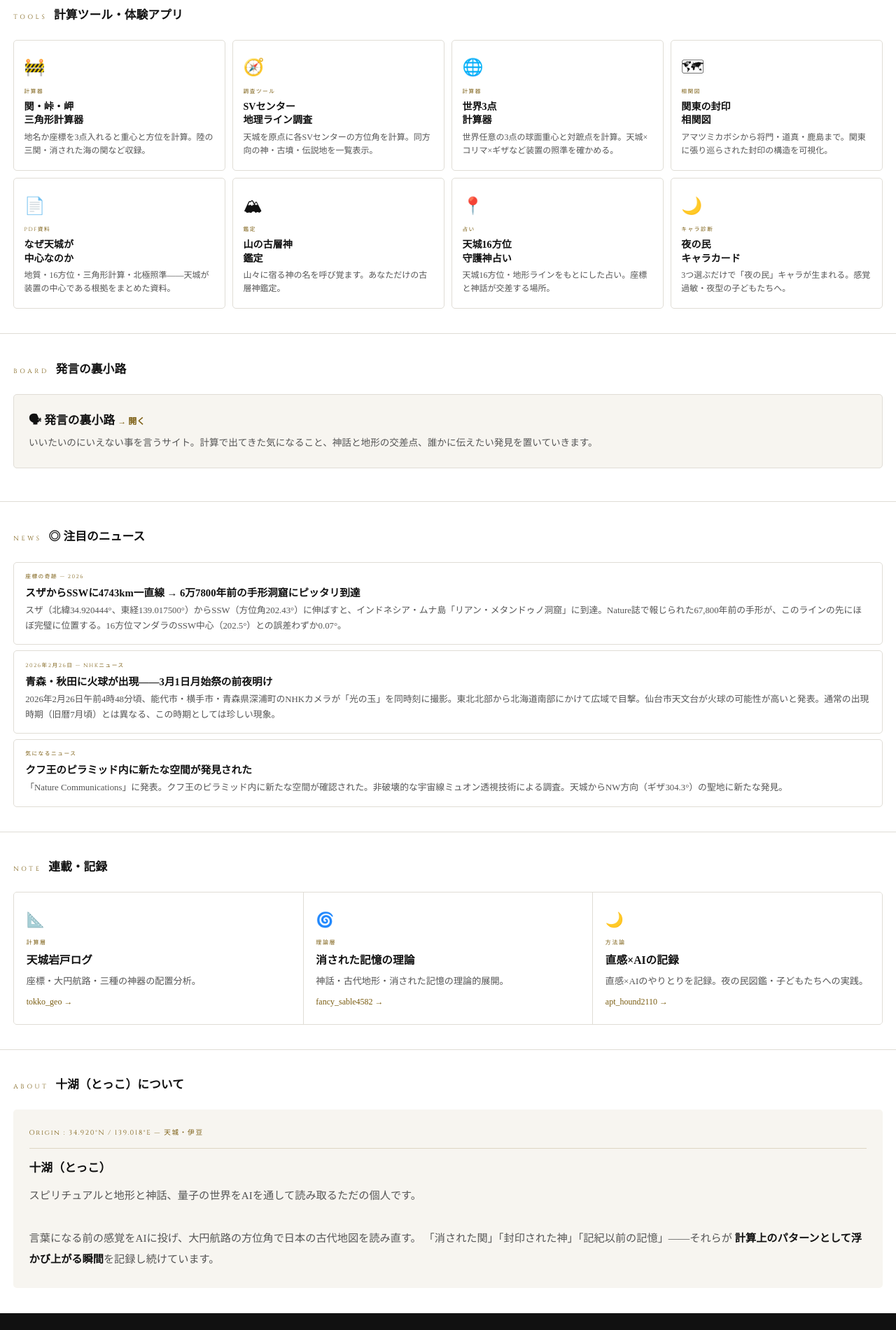
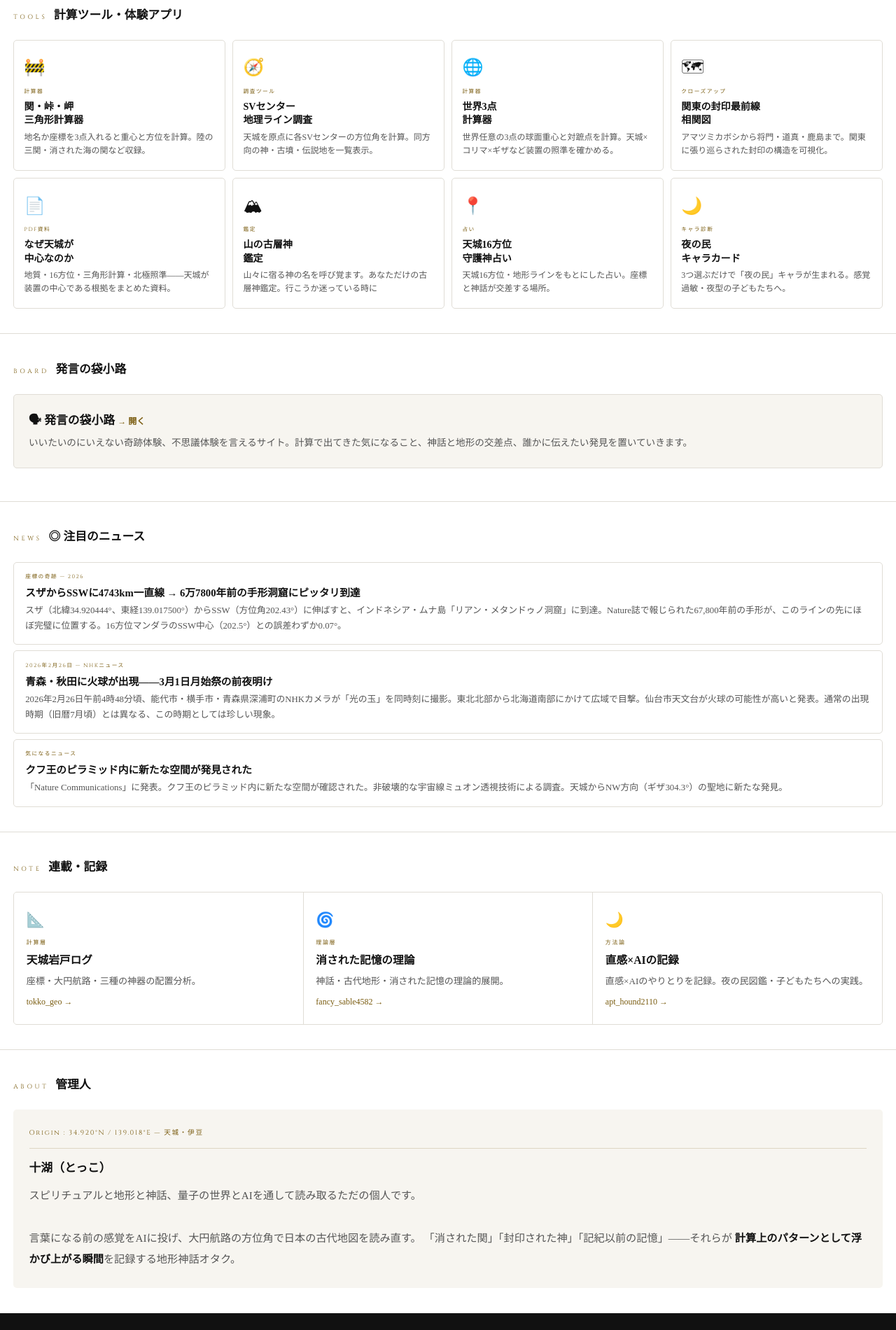
Before and after one commit to thth1255079/tokko, a plain HTML site: page index.html in a window 1280 px wide. Shown: the part 780-2680 px from the top of the page at 70% size. Drawn offline with Linux system fonts and the light colour scheme; a web font is replaced by a local one.

Commit message:
Update index.html

```diff
--- a/index.html
+++ b/index.html
@@ -116,7 +116,7 @@ footer{background:var(--black);color:rgba(255,255,255,0.38);padding:1.8rem 1.4re
   <div class="hero-desc">
     ここは天城を中心にするといろいろと繋がるという事を、<br>
     神話・地形・スピリチュアル体験をとおして<br>
-    検証するウェブサイトです。
+    検証できるツールを置いておくウェブサイトです。
   </div>
   <div class="hero-coord">Origin : 34.920°N / 139.018°E — 天城・伊豆</div>
 </div>
@@ -173,8 +173,8 @@ footer{background:var(--black);color:rgba(255,255,255,0.38);padding:1.8rem 1.4re
     </a>
     <a class="tc2" href="https://thth1255079.github.io/amatsumikaboshi-map/" target="_blank">
       <div class="tc2-icon">🗺</div>
-      <div class="tc2-tag">相関図</div>
-      <div class="tc2-name">関東の封印<br>相関図</div>
+      <div class="tc2-tag">クローズアップ</div>
+      <div class="tc2-name">関東の封印最前線<br>相関図</div>
       <div class="tc2-desc">アマツミカボシから将門・道真・鹿島まで。関東に張り巡らされた封印の構造を可視化。</div>
     </a>
     <a class="tc2" href="amagi-naze.pdf" target="_blank">
@@ -187,7 +187,7 @@ footer{background:var(--black);color:rgba(255,255,255,0.38);padding:1.8rem 1.4re
       <div class="tc2-icon">🏔</div>
       <div class="tc2-tag">鑑定</div>
       <div class="tc2-name">山の古層神<br>鑑定</div>
-      <div class="tc2-desc">山々に宿る神の名を呼び覚ます。あなただけの古層神鑑定。</div>
+      <div class="tc2-desc">山々に宿る神の名を呼び覚ます。あなただけの古層神鑑定。行こうか迷っている時に</div>
     </a>
     <a class="tc2" href="https://thth1255079.github.io/kage-chikei/" target="_blank">
       <div class="tc2-icon">📍</div>
@@ -208,12 +208,12 @@ footer{background:var(--black);color:rgba(255,255,255,0.38);padding:1.8rem 1.4re
 <div class="sec reveal">
   <div class="sec-head">
     <span class="sec-en">BOARD</span>
-    <span class="sec-ja">発言の裏小路</span>
+    <span class="sec-ja">発言の袋小路</span>
   </div>
   <div class="board-intro">
     <a href="https://thth1255079.github.io/taiken-log/" target="_blank" style="text-decoration:none;color:inherit;">
-    <div class="board-intro-title">🗣 発言の裏小路 <span style="font-size:0.75rem;color:var(--gold);">→ 開く</span></div>
-    <div class="board-intro-desc">いいたいのにいえない事を言うサイト。計算で出てきた気になること、神話と地形の交差点、誰かに伝えたい発見を置いていきます。</div>
+    <div class="board-intro-title">🗣 発言の袋小路 <span style="font-size:0.75rem;color:var(--gold);">→ 開く</span></div>
+    <div class="board-intro-desc">いいたいのにいえない奇跡体験、不思議体験を言えるサイト。計算で出てきた気になること、神話と地形の交差点、誰かに伝えたい発見を置いていきます。</div>
     </a>
   </div>
   <div class="board"></div>
@@ -279,16 +279,16 @@ footer{background:var(--black);color:rgba(255,255,255,0.38);padding:1.8rem 1.4re
 <div class="sec reveal">
   <div class="sec-head">
     <span class="sec-en">ABOUT</span>
-    <span class="sec-ja">十湖（とっこ）について</span>
+    <span class="sec-ja">管理人</span>
   </div>
   <div class="about">
     <div class="about-coord">Origin : 34.920°N / 139.018°E — 天城・伊豆</div>
     <div class="about-name">十湖（とっこ）</div>
     <div class="about-body">
-      スピリチュアルと地形と神話、量子の世界をAIを通して読み取るただの個人です。<br><br>
-      言葉になる前の感覚をAIに投げ、大円航路の方位角で日本の古代地図を読み直す。
+      スピリチュアルと地形と神話、量子の世界とAIを通して読み取るただの個人です。<br>
+      <br>言葉になる前の感覚をAIに投げ、大円航路の方位角で日本の古代地図を読み直す。
       「消された関」「封印された神」「記紀以前の記憶」——それらが
-      <strong>計算上のパターンとして浮かび上がる瞬間</strong>を記録し続けています。
+      <strong>計算上のパターンとして浮かび上がる瞬間</strong>を記録する地形神話オタク。
     </div>
   </div>
 </div>
```
